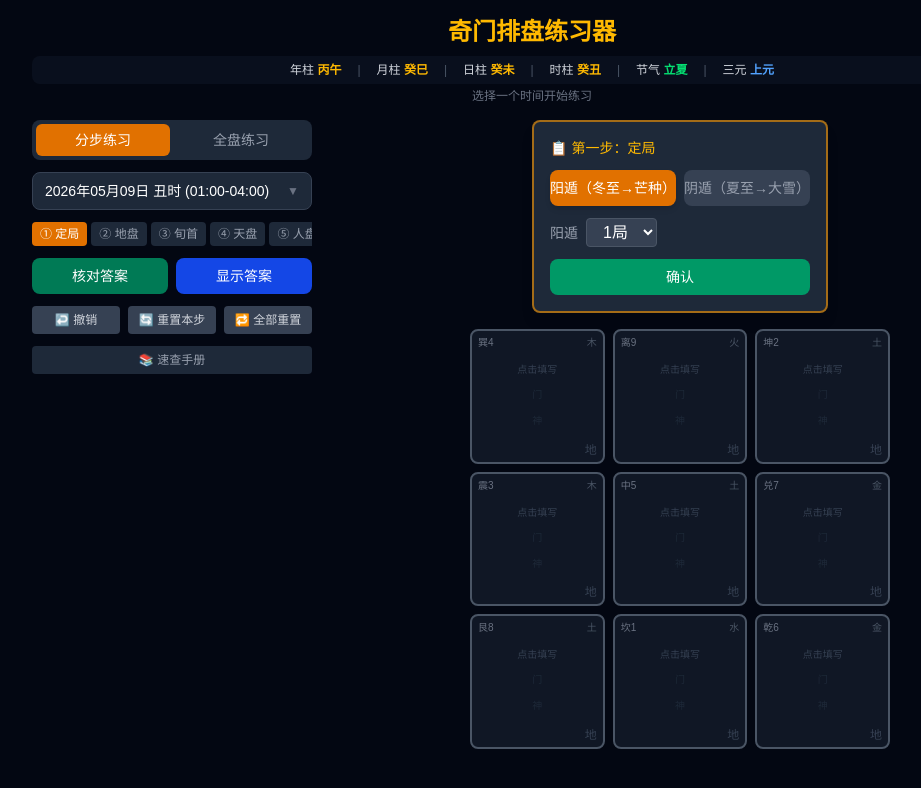
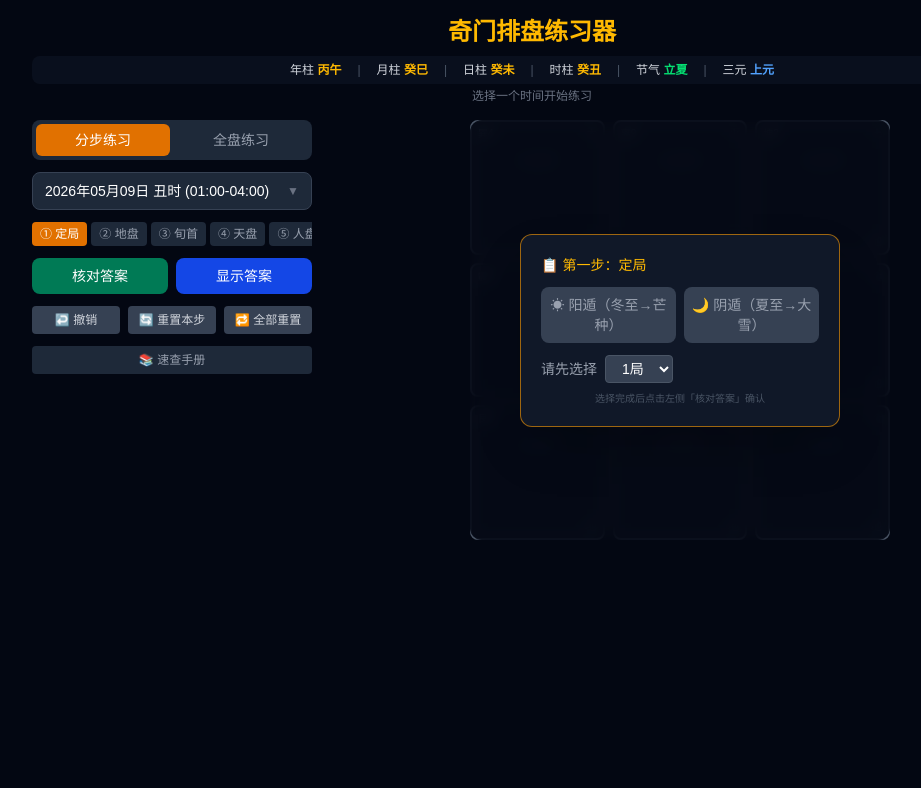
Before and after one commit to aukufddxxyy/qimen-trainer, a Next.js app: page / in a window 1280 px wide. Shown: the top 788 px of the page, without its empty margins (108-1029 px from the left). Built offline with nearby package versions, Linux system fonts and the light colour scheme.

Commit message:
重构：第一步定局改为盘面遮罩弹窗，第三步旬首改为点击宫位弹窗选值符值使，均去掉确认按钮

```diff
--- a/src/app/page.tsx
+++ b/src/app/page.tsx
@@ -5,10 +5,10 @@ import { usePractice } from "@/hooks/usePractice";
 import { PanGrid, CandidatePopover } from "@/components/PanGrid";
 import { ControlBar } from "@/components/ControlBar";
 import { GanzhiBar } from "@/components/GanzhiBar";
-import { BureauInput, XunShouInput } from "@/components/StepInputs";
 import { QuickRefDialog } from "@/components/QuickRefs";
 import { Toast } from "@/components/Toast";
 import { paiPan } from "@/lib/engine";
+import { LIU_JIA_GAN } from "@/lib/calendar";
 import type { PalaceId, TianGan, NineStar, EightDoor, EightSpirit, LiuJia } from "@/lib/types";
 import { TIAN_GAN, NINE_STARS, EIGHT_DOORS, EIGHT_SPIRITS } from "@/lib/types";
 
@@ -17,6 +17,120 @@ type PopoverType = {
   options: { label: string; value: string }[];
   onSelect: (value: string) => void;
 };
+
+// ---- 旬首弹窗（第三步） ----
+function XunShouPopover({ gongId, onSelect, onClose }: { gongId: PalaceId; onSelect: (zhiFu: NineStar, zhiShi: EightDoor) => void; onClose: () => void }) {
+  const [zhiFu, setZhiFu] = useState<NineStar | null>(null);
+  const [zhiShi, setZhiShi] = useState<EightDoor | null>(null);
+
+  return (
+    <div className="fixed inset-0 z-50 flex items-center justify-center bg-black/60" onClick={onClose}>
+      <div className="bg-gray-900 border border-gray-700 rounded-xl p-4 shadow-2xl max-w-xs w-full mx-3"
+        onClick={e => e.stopPropagation()}>
+        <div className="flex justify-between items-center mb-3">
+          <h3 className="text-amber-400 font-medium">宫{gongId} · 选择值符值使</h3>
+          <button onClick={onClose} className="text-gray-500 hover:text-gray-300 text-lg cursor-pointer">✕</button>
+        </div>
+
+        {/* 值符选择 */}
+        <div className="mb-3">
+          <div className="text-xs text-gray-500 mb-1">值符（九星）</div>
+          <div className="grid grid-cols-3 gap-1">
+            {NINE_STARS.map(s => (
+              <button key={s}
+                onClick={() => setZhiFu(s)}
+                className={`py-1.5 text-xs rounded-lg transition-colors ${
+                  zhiFu === s ? "bg-amber-600 text-white" : "bg-gray-800 text-gray-300 hover:bg-gray-700"
+                }`}
+              >{s}</button>
+            ))}
+          </div>
+        </div>
+
+        {/* 值使选择 */}
+        <div className="mb-3">
+          <div className="text-xs text-gray-500 mb-1">值使（八门）</div>
+          <div className="grid grid-cols-4 gap-1">
+            {EIGHT_DOORS.map(d => (
+              <button key={d}
+                onClick={() => setZhiShi(d)}
+                className={`py-1.5 text-xs rounded-lg transition-colors ${
+                  zhiShi === d ? "bg-amber-600 text-white" : "bg-gray-800 text-gray-300 hover:bg-gray-700"
+                }`}
+              >{d}</button>
+            ))}
+          </div>
+        </div>
+
+        <button
+          onClick={() => zhiFu && zhiShi && onSelect(zhiFu, zhiShi)}
+          disabled={!zhiFu || !zhiShi}
+          className="w-full py-2 bg-amber-600 hover:bg-amber-500 disabled:opacity-40 text-white rounded-lg text-sm font-medium transition-colors"
+        >
+          确认
+        </button>
+      </div>
+    </div>
+  );
+}
+
+// ---- 定局遮罩（第一步） ----
+function BureauOverlay({ yangDun, bureau, onYangDun, onBureau }: {
+  yangDun: boolean | undefined;
+  bureau: number | undefined;
+  onYangDun: (v: boolean) => void;
+  onBureau: (v: number) => void;
+}) {
+  return (
+    <div className="absolute inset-0 z-10 flex items-center justify-center bg-gray-950/80 backdrop-blur-sm rounded-xl">
+      <div className="bg-gray-900 border border-amber-500/60 rounded-xl p-5 shadow-2xl max-w-xs w-full mx-3">
+        <h3 className="text-sm text-amber-400 font-medium mb-3 flex items-center gap-1">
+          <span>📋</span> 第一步：定局
+        </h3>
+
+        {/* 阴阳遁 */}
+        <div className="flex gap-2 mb-3">
+          <button
+            onClick={() => onYangDun(true)}
+            className={`flex-1 py-2 rounded-lg text-sm font-medium transition-colors ${
+              yangDun === true ? "bg-amber-600 text-white shadow-md" : "bg-gray-700 text-gray-400 hover:bg-gray-600"
+            }`}
+          >
+            ☀ 阳遁（冬至→芒种）
+          </button>
+          <button
+            onClick={() => onYangDun(false)}
+            className={`flex-1 py-2 rounded-lg text-sm font-medium transition-colors ${
+              yangDun === false ? "bg-amber-600 text-white shadow-md" : "bg-gray-700 text-gray-400 hover:bg-gray-600"
+            }`}
+          >
+            🌙 阴遁（夏至→大雪）
+          </button>
+        </div>
+
+        {/* 局数 */}
+        <div className="flex items-center gap-2 mb-1">
+          <span className="text-sm text-gray-400">
+            {yangDun === undefined ? "请先选择" : yangDun ? "阳遁" : "阴遁"}
+          </span>
+          <select
+            value={bureau ?? 1}
+            onChange={e => onBureau(+e.target.value)}
+            className="bg-gray-700 border border-gray-600 rounded px-3 py-1 text-white cursor-pointer text-sm"
+          >
+            {[1,2,3,4,5,6,7,8,9].map(n => (
+              <option key={n} value={n}>{n}局</option>
+            ))}
+          </select>
+        </div>
+
+        <p className="text-[10px] text-gray-600 mt-2 text-center">
+          选择完成后点击左侧「核对答案」确认
+        </p>
+      </div>
+    </div>
+  );
+}
 
 export default function Home() {
   const { state, setDate, setMode, setStep, setAnswer, check, randomDate, reveal, hideAnswer, togglePatterns, resetStep, resetAll, undo } = usePractice();
@@ -30,6 +144,7 @@ export default function Home() {
   const [aiKey, setAiKey] = useState("");
   const [aiReading, setAiReading] = useState("");
   const [aiLoading, setAiLoading] = useState(false);
+  const [xunShouPopover, setXunShouPopover] = useState<PalaceId | null>(null);
 
   const isStepMode = mode === "step";
 
@@ -89,8 +204,12 @@ export default function Home() {
         case "shenpan":
           options = EIGHT_SPIRITS.map(s => ({ label: s, value: s }));
           break;
+        case "xunshou":
+          // 点击宫位 → 弹出值符值使选择器
+          setXunShouPopover(gongId);
+          return;
         default:
-          // 定局/旬首步骤不弹窗
+          // 定局步骤不弹窗（遮罩处理）
           return;
       }
     } else {
@@ -139,6 +258,23 @@ export default function Home() {
     });
   }, [isStepMode, currentStep, answer, setAnswer]);
 
+  // 旬首弹窗选择完成
+  const handleXunShouSelect = useCallback((gongId: PalaceId, zhiFu: NineStar, zhiShi: EightDoor) => {
+    // 根据点击的宫位，从地盘找到该宫的干 → 推导旬首
+    const dipanGan = answer.dipan?.[gongId];
+    let xunShou: LiuJia | undefined;
+    if (dipanGan) {
+      // 反查: 哪个旬首的干 = dipanGan
+      for (const [lj, gan] of Object.entries(LIU_JIA_GAN)) {
+        if (gan === dipanGan) { xunShou = lj as LiuJia; break; }
+      }
+    }
+    const newAnswer: typeof answer = { ...answer, zhiFu, zhiShi };
+    if (xunShou) newAnswer.xunShou = xunShou;
+    setAnswer(newAnswer);
+    setXunShouPopover(null);
+  }, [answer, setAnswer]);
+
   // 核对答案
   const handleCheck = useCallback(() => {
     try {
@@ -147,6 +283,11 @@ export default function Home() {
       const hl: Partial<Record<PalaceId, "correct" | "error">> = {};
       if (result.correct) {
         for (let g = 1; g <= 9; g++) hl[g as PalaceId] = "correct";
+        // 如果旬首步骤全对，标出值符所在宫
+        if (currentStep === "xunshou") {
+          const chart = paiPan(date);
+          setZhiFuGong(chart.meta.zhiFuGong);
+        }
       } else {
         for (const err of result.errors) hl[err.gongId] = "error";
         for (let g = 1; g <= 9; g++) {
@@ -162,28 +303,7 @@ export default function Home() {
         errors: [{ gongId: 1 as PalaceId, field: "系统错误", expected: "", got: String(e) }],
       });
     }
-  }, [check, answer, currentStep]);
-
-  // 定局输入
-  const handleBureauAnswer = useCallback((yangDun: boolean, bureau: number) => {
-    const newAnswer = { ...answer, yangDun, bureau };
-    setAnswer(newAnswer);
-    const result = check(undefined, newAnswer);
-    setToast(result);
-  }, [answer, setAnswer, check]);
-
-  // 旬首输入
-  const handleXunShouAnswer = useCallback((xunShou: LiuJia, zhiFu: NineStar, zhiShi: EightDoor) => {
-    const newAnswer = { ...answer, xunShou, zhiFu, zhiShi };
-    setAnswer(newAnswer);
-    const result = check(undefined, newAnswer);
-    setToast(result);
-    // 如果全对，标出值符所在宫
-    if (result.correct) {
-      const chart = paiPan(date);
-      setZhiFuGong(chart.meta.zhiFuGong);
-    }
-  }, [answer, setAnswer, check, date]);
+  }, [check, answer, currentStep, date]);
 
   // AI 解读
   const handleAIInterpret = useCallback(async () => {
@@ -262,27 +382,24 @@ ${[1,2,3,4,5,6,7,8,9].map(g => {
           </aside>
 
           <main className="flex flex-col items-center gap-4">
-            {/* 定局步骤 */}
-            {isStepMode && currentStep === "bureau" && !showAnswer && (
-              <BureauInput
-                onAnswer={handleBureauAnswer}
-                initialYangDun={answer.yangDun}
-                initialBureau={answer.bureau}
+            {/* 九宫格 + 定局遮罩 */}
+            <div className="relative w-full max-w-[420px] mx-auto">
+              <PanGrid
+                palaces={displayPalaces}
+                highlights={errorHighlights}
+                markedGong={zhiFuGong}
+                onCellClick={handleCellClick}
               />
-            )}
-
-            {/* 旬首步骤 */}
-            {isStepMode && currentStep === "xunshou" && !showAnswer && (
-              <XunShouInput onAnswer={handleXunShouAnswer} />
-            )}
-
-            {/* 九宫格始终显示 */}
-            <PanGrid
-              palaces={displayPalaces}
-              highlights={errorHighlights}
-              markedGong={zhiFuGong}
-              onCellClick={handleCellClick}
-            />
+              {/* 定局遮罩 */}
+              {isStepMode && currentStep === "bureau" && !showAnswer && (
+                <BureauOverlay
+                  yangDun={answer.yangDun}
+                  bureau={answer.bureau}
+                  onYangDun={(v) => setAnswer({ ...answer, yangDun: v })}
+                  onBureau={(v) => setAnswer({ ...answer, bureau: v })}
+                />
+              )}
+            </div>
 
             {/* 判断结果 — 弹窗显示 */}
             {toast && (
@@ -353,6 +470,15 @@ ${[1,2,3,4,5,6,7,8,9].map(g => {
       {showQuickRef && (
         <QuickRefDialog onClose={() => setShowQuickRef(false)} />
       )}
+
+      {/* 旬首弹窗 */}
+      {xunShouPopover && (
+        <XunShouPopover
+          gongId={xunShouPopover}
+          onSelect={(zf, zs) => handleXunShouSelect(xunShouPopover, zf, zs)}
+          onClose={() => setXunShouPopover(null)}
+        />
+      )}
     </div>
   );
 }
```
